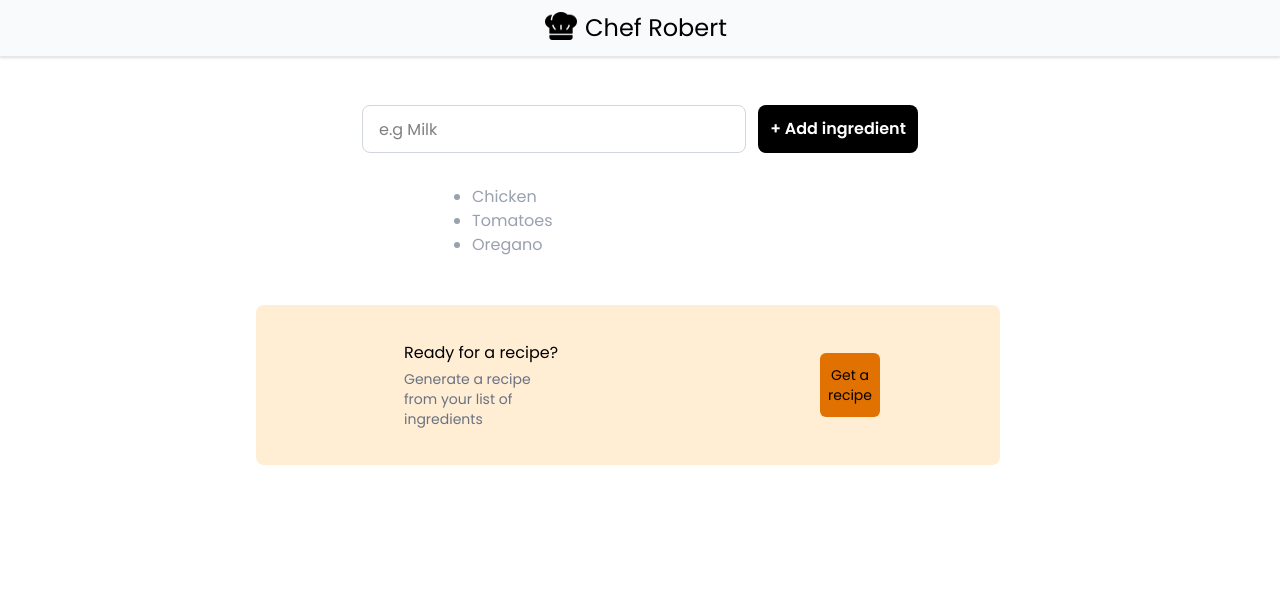
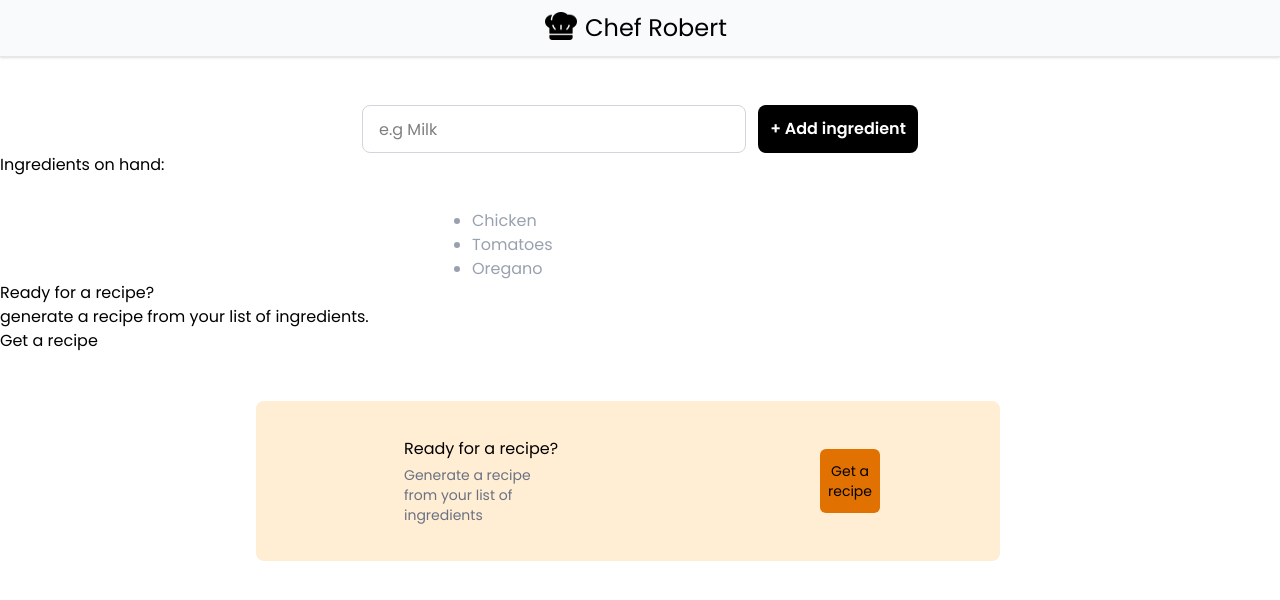
Before and after one commit to ragnarrobie/SCRIMBA-React, a React (Vite) app in the folder Chef-Claude/: page / in a window 1280 px wide. Shown: the top 600 px of the page. Built offline with nearby package versions, Linux system fonts and the light colour scheme.

Commit message:
get a recipe button

```diff
--- a/Chef-Claude/src/Components/Header/Header.jsx
+++ b/Chef-Claude/src/Components/Header/Header.jsx
@@ -8,9 +8,9 @@ const Header = () => {
   ]);
 
   function submit(formData) {
-    const formDatas =  formData.get("ingredient");
+    const formDatas = formData.get("ingredient");
     setIngredients((newIngri) => {
-      return [...newIngri, formDatas ];
+      return [...newIngri, formDatas];
     });
   }
   const list = ingredients.map((ingredient) => {
@@ -23,10 +23,7 @@ const Header = () => {
 
   return (
     <div className="my-12">
-      <form
-        action={submit}
-        className="flex items-center justify-center gap-3"
-      >
+      <form action={submit} className="flex items-center justify-center gap-3">
         <input
           type="text"
           placeholder="e.g Milk"
@@ -43,8 +40,20 @@ const Header = () => {
           + Add ingredient
         </button>
       </form>
+      <section>
+        <h2>Ingredients on hand:</h2>
+        <ul className="list-disc w-96 mx-auto mt-8 pl-6">{list}</ul>
+        <div className="">
+            <div>
+              <h3>
+                Ready for a recipe?
+              </h3>
+              <p> generate a recipe from your list of ingredients.</p>
+            </div>
+            <button>Get a recipe</button>
 
-      <ul className="list-disc w-96 mx-auto mt-8 pl-6">{list}</ul>
+        </div>
+      </section>
     </div>
   );
 };
```
